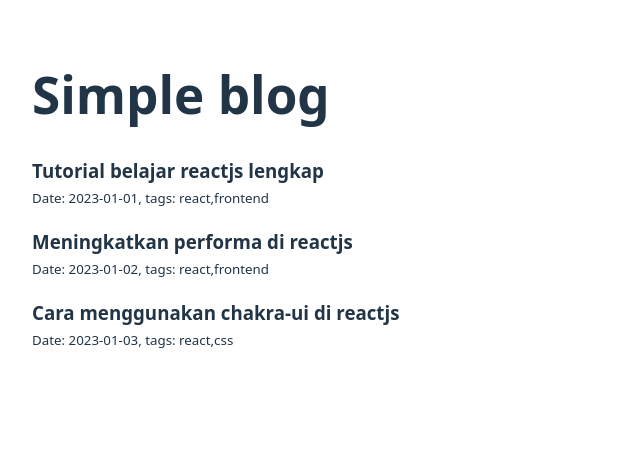
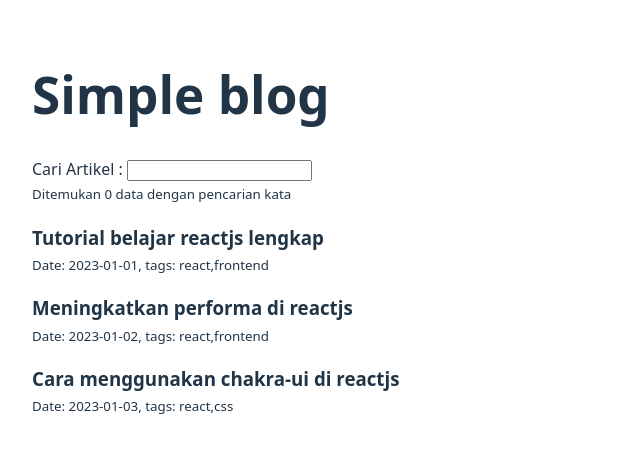
Before and after one commit to Lordfroze/BelajarReactjsFundamental, a React app: page / in a window 1280 px wide. Shown: the top 452 px of the page, without its empty margins (0-640 px from the left). Built offline with nearby package versions, Linux system fonts and the light colour scheme; the HTML template or start-up script is replaced by a standard one.

Commit message:
Fitur Filter Data dan Pengenalan useState

```diff
--- a/src/pages/Index.jsx
+++ b/src/pages/Index.jsx
@@ -1,12 +1,31 @@
+import React, { useState } from "react"; // Import useState hook from React
 import posts from "../posts.json";
 import Article from "../components/Arcticle";
 
 function Homepage() {
+  // membuat state search
+  const [search, setSearch] = useState("");
+
+  // membuat function changeSearch
+  const changeSearch = (event) => {
+    setSearch(event.target.value);
+  };
+
   return (
     <>
       <h1>Simple blog</h1>
-      {posts.map((blog) => (
-        <Article title={blog.title} tags={blog.tags} date={blog.date} />
+      {/* Membuat input search */}
+      <div>
+        Cari Artikel : <input onChange={changeSearch}></input>
+      </div>
+      <small>Ditemukan 0 data dengan pencarian kata {search}</small>
+      {posts.map((blog, index) => (
+        <Article
+          title={blog.title}
+          tags={blog.tags}
+          date={blog.date}
+          key={index}
+        />
       ))}
     </>
   );
```
